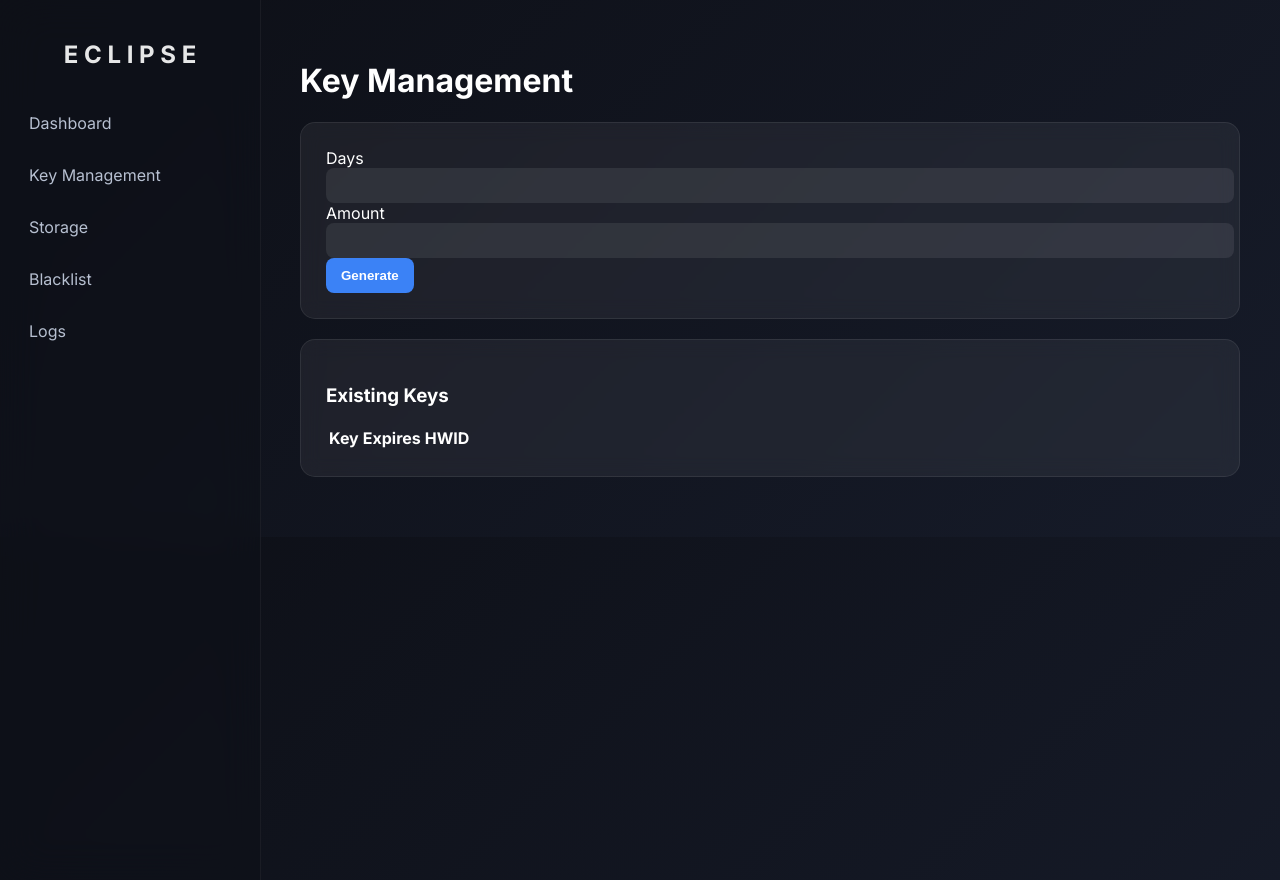
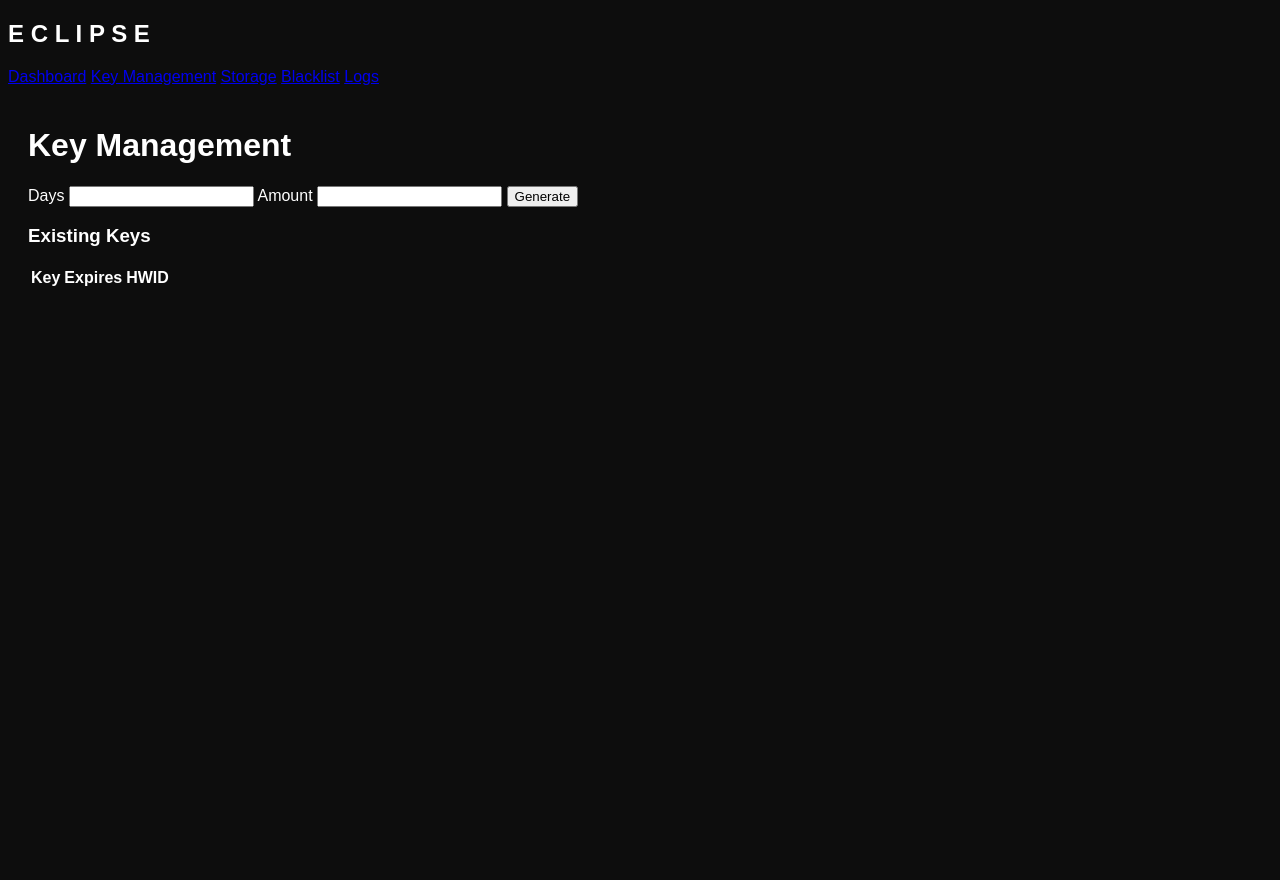
Before and after one commit to AsianTwchSecond/eclipse-hwid, a Flask app: page /keys in a window 1280 px wide. Run offline with Flask 3, Linux system fonts and the light colour scheme; the visitor is signed in with stand-in values (Sample User, id 1); lists and menus that the app fills with data are empty.

Commit message:
Update style.css

```diff
--- a/static/style.css
+++ b/static/style.css
@@ -1,87 +1,68 @@
-/* AUTHGUARD UI THEME */
-
-/* Fonts */
-@import url('https://fonts.googleapis.com/css2?family=Inter:wght@300;400;500;600;700&display=swap');
-
 body {
-    margin: 0;
-    padding: 0;
-    font-family: 'Inter', sans-serif;
-    background: linear-gradient(135deg, #0d0f16, #161b29);
-    color: #fff;
+    background: #0d0d0d;
+    color: white;
+    font-family: Arial;
 }
 
-/* Sidebar */
-.sidebar {
-    width: 260px;
+.center {
+    display: flex;
+    justify-content: center;
+    align-items: center;
     height: 100vh;
-    position: fixed;
-    left: 0;
-    top: 0;
-    background: rgba(14, 17, 25, 0.65);
-    backdrop-filter: blur(20px);
-    border-right: 1px solid rgba(255, 255, 255, 0.05);
-    padding-top: 20px;
 }
 
-.sidebar h2 {
+.login-box {
+    background: #111;
+    padding: 30px;
+    width: 320px;
+    border-radius: 12px;
     text-align: center;
-    font-size: 24px;
-    margin-bottom: 30px;
-    opacity: 0.9;
+    box-shadow: 0px 0px 12px #000;
 }
 
-.sidebar a {
-    display: block;
-    padding: 14px 25px;
-    font-size: 16px;
-    text-decoration: none;
-    color: #b7c0d1;
-    transition: 0.2s;
+.login-box input {
+    width: 90%;
+    padding: 10px;
+    margin: 8px 0;
     border-radius: 8px;
-    margin: 4px;
+    border: none;
 }
 
-.sidebar a:hover,
-.sidebar a.active {
-    background: rgba(255, 255, 255, 0.08);
-    color: #fff;
+.login-box button {
+    width: 90%;
+    padding: 12px;
+    background: #4f46e5;
+    border: none;
+    border-radius: 8px;
+    color: white;
+    cursor: pointer;
 }
 
-/* Page content */
-.content {
-    margin-left: 260px;
-    padding: 40px;
+.nav {
+    background: #111;
+    padding: 15px;
 }
 
-.card {
-    background: rgba(255, 255, 255, 0.06);
-    padding: 25px;
-    border-radius: 15px;
-    backdrop-filter: blur(10px);
-    border: 1px solid rgba(255, 255, 255, 0.08);
-    margin-bottom: 20px;
+.nav a {
+    color: white;
+    margin-right: 20px;
+    text-decoration: none;
 }
 
-input, select, textarea {
-    width: 100%;
-    padding: 10px;
-    border: none;
-    border-radius: 8px;
-    background: rgba(255, 255, 255, 0.08);
-    color: white;
+.content {
+    padding: 20px;
 }
 
-button {
-    padding: 10px 15px;
-    border-radius: 8px;
-    background: #3b82f6;
-    border: none;
-    color: white;
-    cursor: pointer;
-    font-weight: 600;
+.table {
+    width: 100%;
+    border-collapse: collapse;
 }
 
-button:hover {
-    background: #2563eb;
+.table td, .table th {
+    border-bottom: 1px solid #444;
+    padding: 10px;
 }
+
+.delete {
+    color: red;
+}
```
